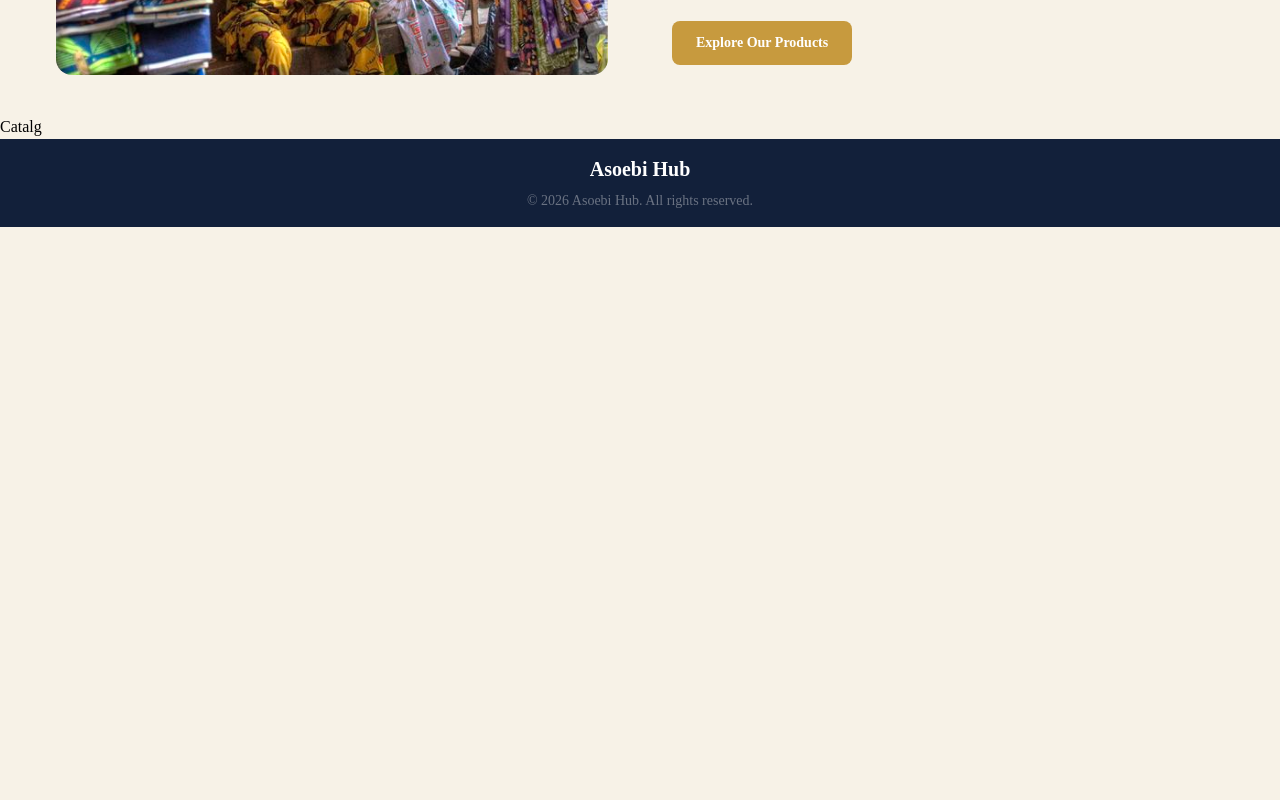
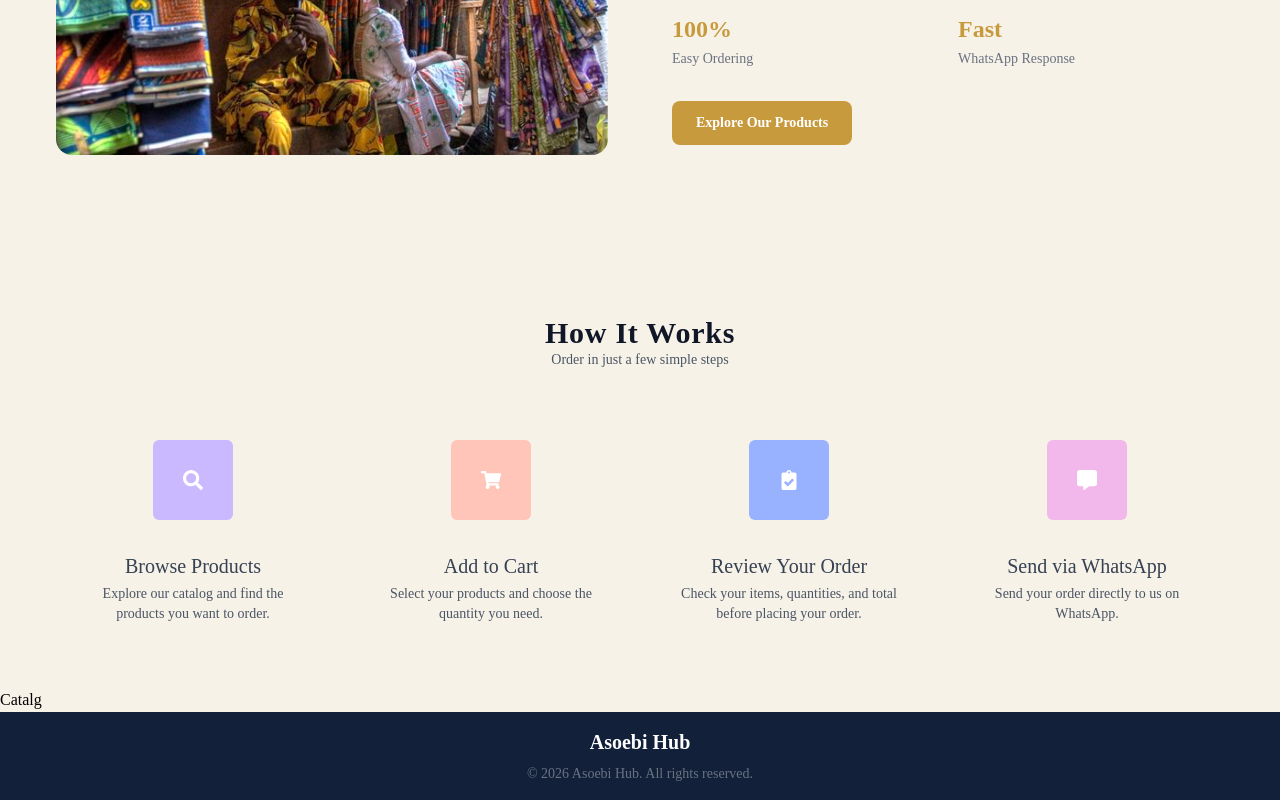
Before and after one commit to Harlexiz/Whatsapp-Order-System, a React (Vite) app in the folder client/: page / in a window 1280 px wide. Shown: the part 983-1783 px from the top of the page. Before the commit the page ends 1210 px from the top, so only its background shows below. Built offline with nearby package versions, Linux system fonts and the light colour scheme.

Commit message:
How it works section

```diff
--- a/client/src/App.tsx
+++ b/client/src/App.tsx
@@ -1,13 +1,14 @@
 import { useState, useRef, lazy, Suspense } from 'react'
-import reactLogo from './assets/react.svg'
-import viteLogo from './assets/vite.svg'
-import heroImg from './assets/hero.png'
+// import reactLogo from './assets/react.svg'
+// import viteLogo from './assets/vite.svg'
+// import heroImg from './assets/hero.png'
 
 import Header from './components/header/Header'
 import Hero from './components/hero/Hero'
 import Footer from './components/footer/Footer'
 import { useInView } from 'react-intersection-observer'
 import About from './components/about/About'
+import HowItWorks from './components/how/How'
 // const About = lazy(() => import('./components/about/About').then(module => { console.log("About Compoinent Loaded"); return module }))
 
 
@@ -27,6 +28,7 @@ function App() {
 
 
       <About />
+      <HowItWorks />
 
 
       <div id='catalog'>
--- a/client/src/components/about/About.tsx
+++ b/client/src/components/about/About.tsx
@@ -4,7 +4,7 @@ import SlideIn from '../../utils/SlideIn.tsx'
 
 export default function About() {
     return (
-        <section className='py-10 overflow-x-hidden'>
+        <section className='py-10 mt-20 overflow-x-hidden '>
             <div className="container">
                 <div className='grid items-center gap-10 lg:grid-cols-2 lg:gap-16'>
                     {/*Image */}
@@ -13,7 +13,7 @@ export default function About() {
                             <img
                                 src={aboutImg}
                                 alt="Our products"
-                                className="h-72 w-full object-cover sm:h-96 lg:h-[450px]"
+                                className="h-90 w-full object-cover sm:h-120 lg:h-112.5"
                             />
                         </div>
 
--- /dev/null
+++ b/client/src/components/how/How.tsx
@@ -0,0 +1,94 @@
+import React from 'react'
+import { FaBox, FaClipboardCheck, FaSearch, FaShoppingCart } from 'react-icons/fa'
+import { FaMessage } from 'react-icons/fa6'
+import { useInView } from 'react-intersection-observer'
+import HowCard from './HowCard'
+
+
+
+type Step = {
+    no: number,
+    title: string,
+    description: string,
+    icon: React.ReactNode,
+    color: string,
+
+
+}
+
+let steps: Step[] = [
+    {
+        no: 1,
+        title: "Browse Products",
+        description: "Explore our catalog and find the products you want to order.",
+        icon: <FaSearch />,
+        color: "#CBB9FF",
+
+    },
+
+    {
+        no: 2,
+        title: "Add to Cart",
+        description: "Select your products and choose the quantity you need.",
+        icon: <FaShoppingCart />,
+        color: "#FFC5B9"
+
+    },
+
+    {
+        no: 3,
+        title: "Review Your Order",
+        description: "Check your items, quantities, and total before placing your order.",
+        icon: <FaClipboardCheck />,
+        color: "#99B2FF"
+    },
+
+    {
+        no: 4,
+        title: "Send via WhatsApp",
+        description: "Send your order directly to us on WhatsApp.",
+        icon: <FaMessage />,
+        color: "#F2B8EC"
+
+    },
+]
+
+export default function HowItWorks() {
+
+
+    return (
+        <section className='py-10 mt-20'>
+            <div className="container">
+                {/*Section Title */}
+                <div className="mx-auto max-w-2xl text-center">
+                    <h2 className="text-2xl sm:text-3xl font-bold  tracking-wide text-gray-900">
+                        How It Works
+                    </h2>
+                    <p className="text-sm  leading-tight text-gray-600">
+                        Order in just a few simple steps
+                    </p>
+
+                </div>
+
+
+                {/*Steps */}
+
+                {/* Steps */}
+                <div className="mt-12 grid gap-6 sm:grid-cols-2 lg:grid-cols-4">
+                    {steps.map((step) => (
+                        <HowCard key={step.no}
+                            color={step.color}
+                            title={step.title}
+                            description={step.description}
+                            icon={step.icon}
+                            threshold={0.2}
+                         />
+                    ))}
+                </div>
+
+
+            </div>
+        </section>
+    )
+
+}
--- /dev/null
+++ b/client/src/components/how/HowCard.tsx
@@ -0,0 +1,31 @@
+import { useInView } from "react-intersection-observer"
+
+
+type Props = {
+    key: number,
+    color:string,
+    icon:React.ReactNode,
+    title:string,
+    description: string,
+    threshold?: number
+}
+
+export default function HowCard(props:Props) {
+    const {ref, inView} = useInView({
+        threshold: props.threshold,
+        triggerOnce: true
+    })
+    return (
+        <div
+           ref={ref}
+            key={props.key}
+            className={`relative rounded-2xl  p-6 transition duration-1000 ease-in-out opacity-0 scale-0 ${inView ? 'opacity-100 scale-100':'opacity-0 scale-0'}`}
+        >
+            <div className={`size-16 md:size-20 mx-auto rounded-md flex items-center justify-center text-white`} style={{ backgroundColor: props.color }}>
+                <p className='text-xl '> {props.icon}</p>
+            </div>
+            <h2 className='text-[18px]  md:text-xl mt-8 text-center font-medium text-gray-700 '>{props.title}</h2>
+            <p className='text-sm text-center mt-1 text-gray-600'>{props.description}</p>
+        </div>
+    )
+}
```
